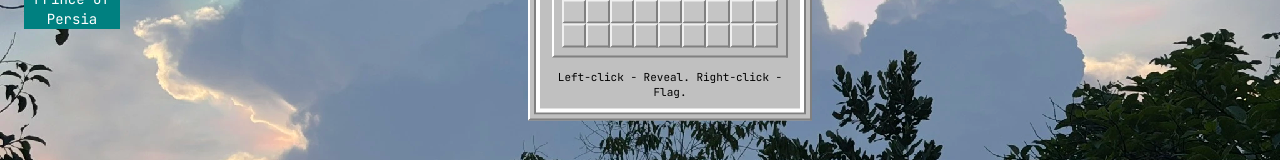
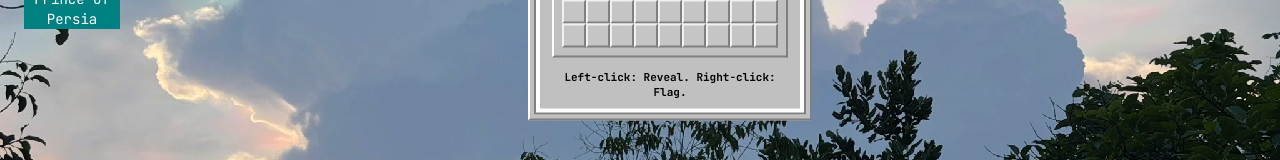
Before and after one commit to Diacod-I/portfolio-and-blog-site, a Next.js app: page / in a window 1280 px wide. Both pictures are taken after a click on the button "Minesweeper". Shown: the part 419-579 px from the top of the page. Built offline with nearby package versions, Linux system fonts and the light colour scheme.

Commit message:
ui: Make tips text bolder on games and projects

```diff
--- a/components/MinesweeperWindow.tsx
+++ b/components/MinesweeperWindow.tsx
@@ -529,11 +529,11 @@ export default function MinesweeperWindow({ onMinSizeChange }: MinesweeperWindow
             sizing entirely (the BOARD alone decides the width), and
             min-width:100% then stretches this row back out to exactly the
             board's width, so the text wraps inside it. */}
-        <div className="flex-shrink-0 w-0 min-w-full px-2 pb-2 text-[11px] text-black text-center leading-snug">
+        <div className="flex-shrink-0 w-0 min-w-full px-2 pb-2 text-[11px] font-bold text-black text-center leading-snug">
           {gameState === 'won' && <span className="font-bold text-green-800">🎉 You win!</span>}
           {gameState === 'lost' && <span className="font-bold text-red-800">💥 Boom — try again.</span>}
           {(gameState === 'ready' || gameState === 'playing') && (
-            <span>Left-click - Reveal. Right-click - Flag.</span>
+            <span>Left-click: Reveal. Right-click: Flag.</span>
           )}
         </div>
       </div>
--- a/components/ProjectsWindow.tsx
+++ b/components/ProjectsWindow.tsx
@@ -270,7 +270,7 @@ export default function ProjectsWindow() {
                   <span className="text-[10px] text-[#555555] font-semibold">
                     {format(new Date(p.date), 'MMM dd, yyyy')}
                   </span>
-                  <span className="text-xs text-[#333333] line-clamp-3">{p.description}</span>
+                  <span className="text-xs text-[#222222] line-clamp-3">{p.description}</span>
 
                   {p.tags && p.tags.length > 0 && (
                     <div className="flex flex-wrap justify-end gap-1 mt-1">
--- a/components/SolitaireWindow.tsx
+++ b/components/SolitaireWindow.tsx
@@ -1007,7 +1007,7 @@ export default function SolitaireWindow({ windowVisible = true }: SolitaireWindo
         </div>
       )}
 
-      <div className="flex-shrink-0 flex items-center justify-center gap-2 bg-[#c0c0c0] px-2 py-1 border-t-2 border-[#dfdfdf] text-xs text-black">
+      <div className="flex-shrink-0 flex items-center justify-center gap-2 bg-[#c0c0c0] px-2 py-1 border-t-2 border-[#dfdfdf] text-xs font-bold text-black">
         {won ? (
           <span className="font-bold text-green-800">🎉 You win!</span>
         ) : autoCompleting ? (
```
